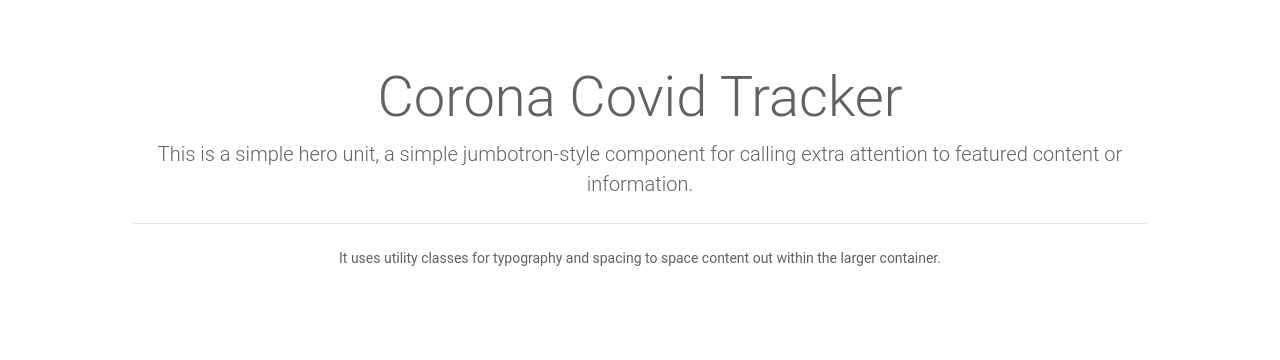
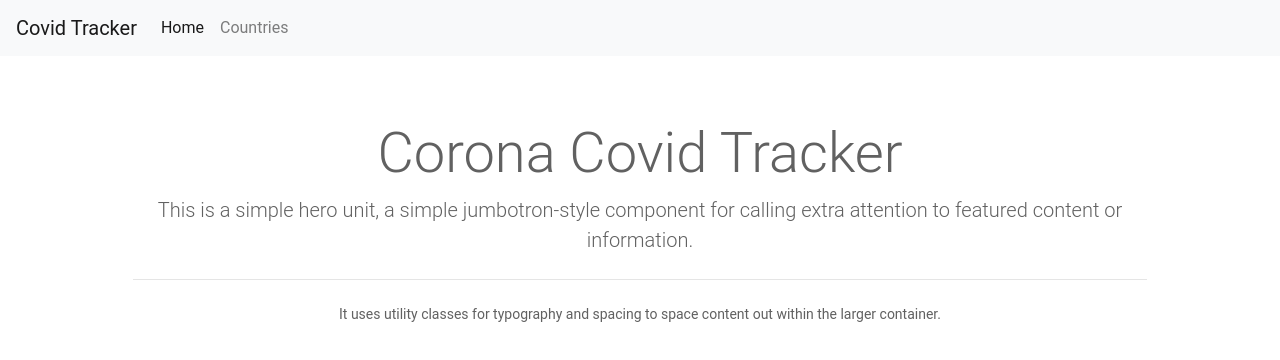
Before and after one commit to nalinkode/covidTracker, an Angular app: page / in a window 1280 px wide. Shown: the top 360 px of the page. Built offline with nearby package versions, Linux system fonts and the light colour scheme.

Commit message:
2 files modified, 1 added

```diff
--- a/src/app/app.component.html
+++ b/src/app/app.component.html
@@ -1,5 +1,5 @@
 
-
+<app-nav-bar></app-nav-bar>
 <div class="container">
   <router-outlet></router-outlet>
 </div>
--- a/src/app/app.module.ts
+++ b/src/app/app.module.ts
@@ -14,6 +14,7 @@ import { DataServiceService } from './shared/service/data-service.service';
 
 
 import { AppComponent } from './app.component';
+import { CovidServiceService } from './shared/service/covid-service.service';
 
 @NgModule({
   imports: [
@@ -30,7 +31,8 @@ import { AppComponent } from './app.component';
     HomeComponent,
     Error404Component
   ],
-  bootstrap: [ AppComponent ]
+  bootstrap: [ AppComponent ],
+  providers: [CovidServiceService]
 })
 export class AppModule { }
 
```
Also changed, not shown: src/app/shared/service/covid-service.service.ts (added, +8 -0 lines).
